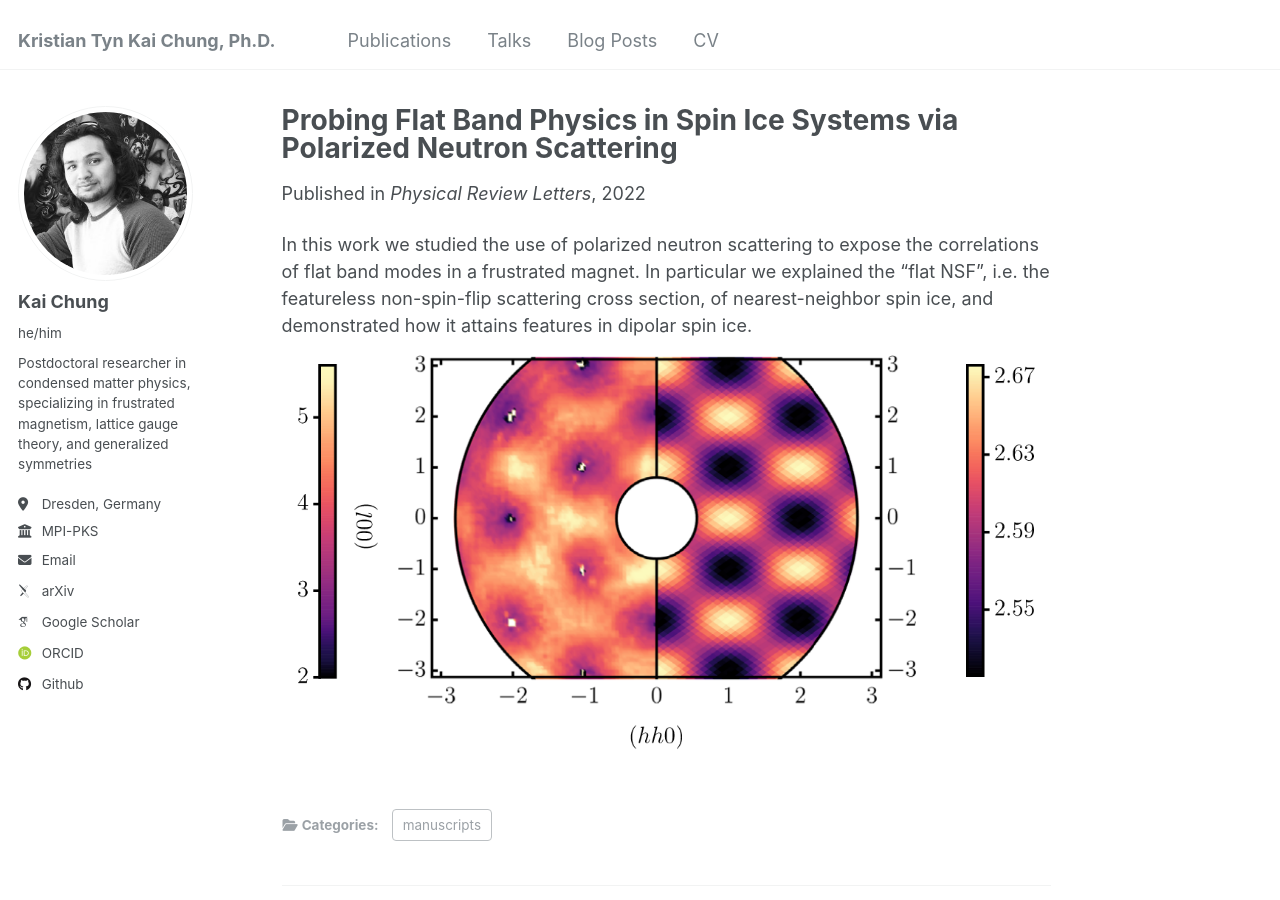
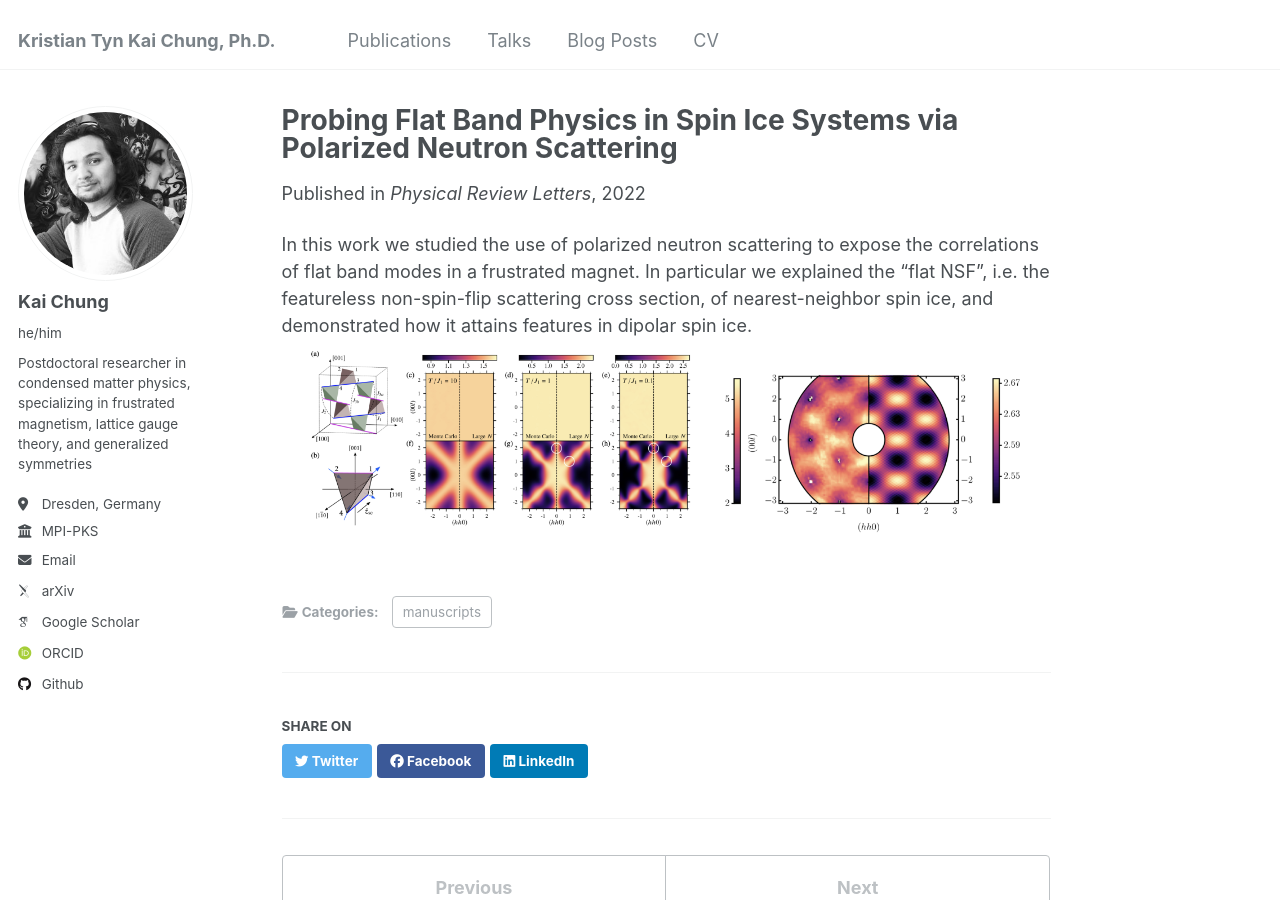
Before and after one commit to ktchung-p/ktchung-p.github.io, a Jekyll site: the page built from _publications/2022-Polarized_Neutron_Flat_Bands.md, in a window 1280 px wide and 900 px high. Built offline with Jekyll 4.4.1, drawn with Linux system fonts in a browser that asks for light colours; some web fonts are replaced.

Commit message:
updated figures

```diff
--- a/_publications/2022-Polarized_Neutron_Flat_Bands.md
+++ b/_publications/2022-Polarized_Neutron_Flat_Bands.md
@@ -12,4 +12,4 @@ paperurl: 'https://journals.aps.org/prl/abstract/10.1103/PhysRevLett.128.107201'
 ---
 
 In this work we studied the use of polarized neutron scattering to expose the correlations of flat band modes in a frustrated magnet. In particular we explained the "flat NSF", i.e. the featureless non-spin-flip scattering cross section, of nearest-neighbor spin ice, and demonstrated how it attains features in dipolar spin ice.
-![some pictures from the paper](https://ktchung-p.github.io/images/polarized-neutron-spin-ice.png)
+![some pictures from the paper](https://ktchung-p.github.io/images/NSF_figures.png)
```
Also changed, not shown: _publications/2024-Higgs_Boundaries.md (+1 -1 lines), images/Higgs_figures.png (added), images/NSF_figures.png (added).
